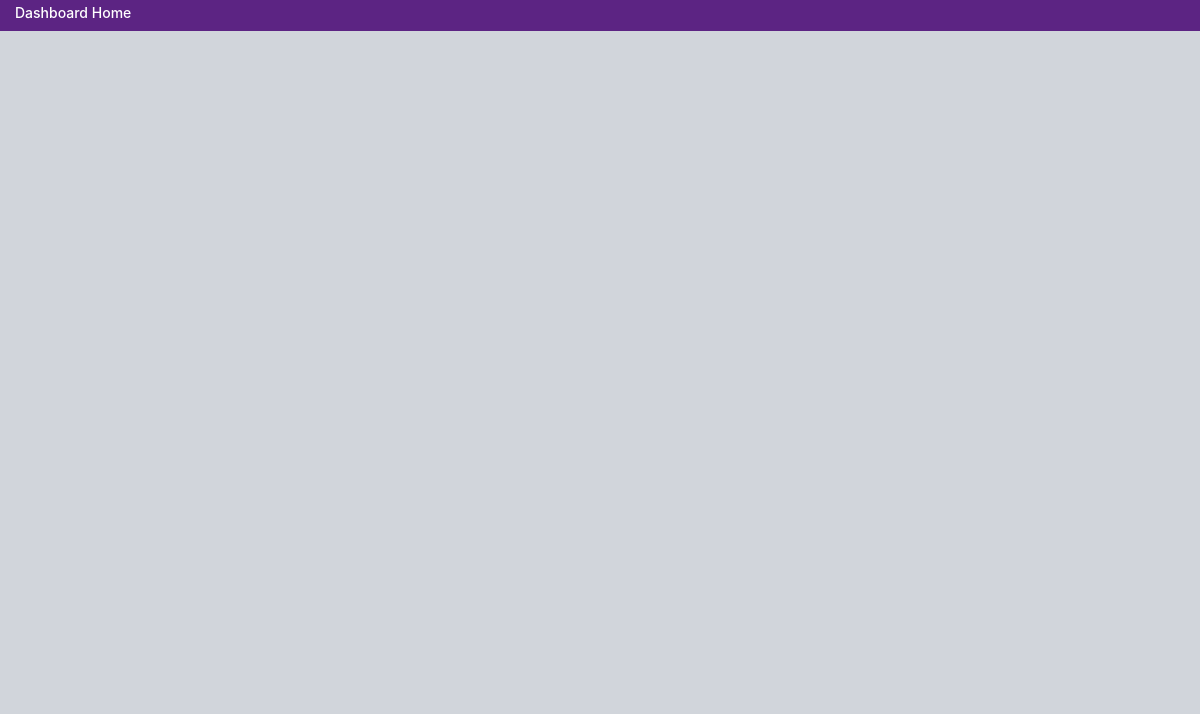
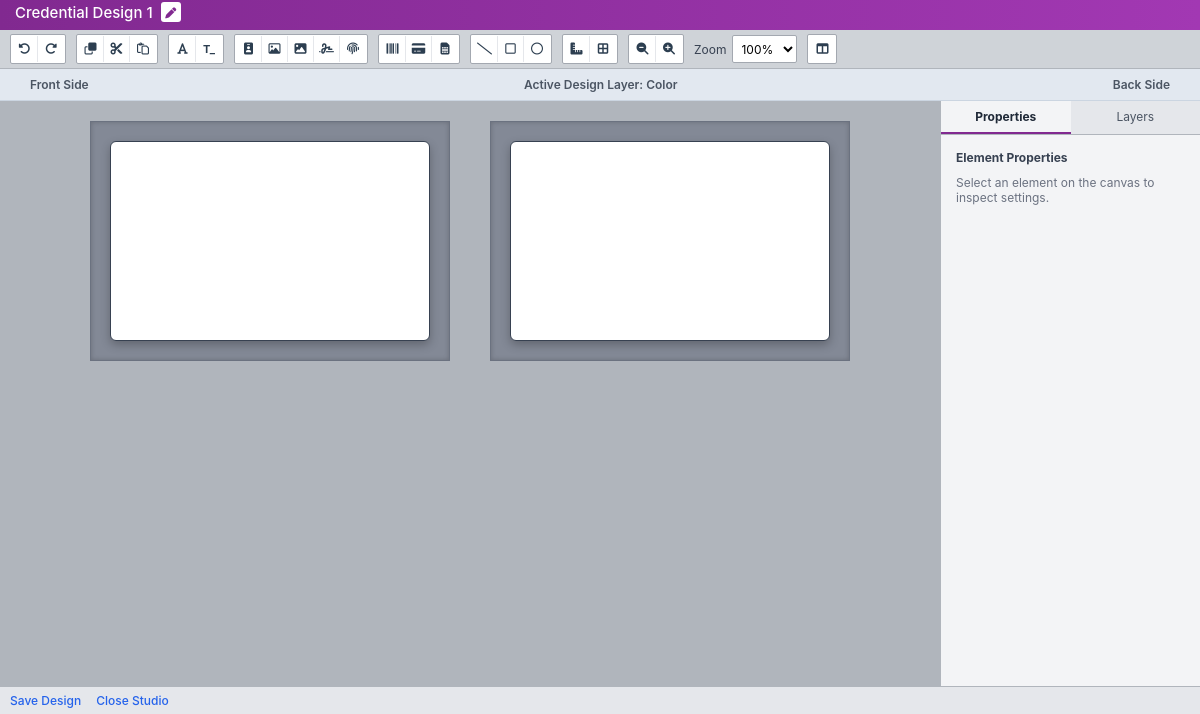
Before and after one commit to htun2oo/PVC-Card-App, an Electron app: page index.html in a window 1200 px wide. Shown: the part 86-800 px from the top of the page. Drawn offline with Linux system fonts and the light colour scheme.

Commit message:
Update index.html

```diff
--- a/index.html
+++ b/index.html
@@ -5,6 +5,9 @@
     <meta http-equiv="X-UA-Compatible" content="IE=edge,chrome=1">
     <meta name="viewport" content="width=device-width, initial-scale=1, maximum-scale=1">
     <title>Adaptive Issuance Instant ID - Desktop Edition</title>
+
+    <!-- FontAwesome for exact UI Icons -->
+    <link rel="stylesheet" href="https://cdnjs.cloudflare.com/ajax/libs/font-awesome/6.4.0/css/all.min.css">
 
     <style>
         * { box-sizing: border-box; margin: 0; padding: 0; font-family: -apple-system, BlinkMacSystemFont, "Segoe UI", Roboto, Helvetica, Arial, sans-serif; }
@@ -44,15 +47,15 @@
             z-index: 1000;
         }
         .nav-left { display: flex; align-items: center; gap: 20px; }
-        .brand-logo { display: flex; align-items: center; gap: 8px; font-weight: bold; color: #5c2483; }
-        .brand-title { font-size: 12px; color: #555; border-left: 1px solid #ccc; padding-left: 10px; line-height: 1.2; }
+        .brand-logo { display: flex; align-items: center; gap: 8px; font-weight: bold; color: #5c2483; font-size: 16px; }
+        .brand-title { font-size: 11px; color: #6b7280; border-left: 1px solid #ccc; padding-left: 10px; line-height: 1.2; }
         .nav-menu { display: flex; gap: 10px; align-items: center; }
-        .nav-item { color: #333; text-decoration: none; cursor: pointer; font-weight: 500; padding: 6px 10px; border-radius: 3px; }
+        .nav-item { color: #374151; text-decoration: none; cursor: pointer; font-weight: 500; padding: 6px 10px; border-radius: 3px; }
         .nav-item:hover { background-color: #f3f4f6; }
 
         /* DROPDOWN MENU */
         .dropdown-wrapper { position: relative; display: inline-block; }
-        .dropdown-trigger { cursor: pointer; padding: 6px 10px; border-radius: 3px; display: flex; align-items: center; gap: 4px; user-select: none; font-weight: 500; }
+        .dropdown-trigger { cursor: pointer; padding: 6px 10px; border-radius: 3px; display: flex; align-items: center; gap: 4px; user-select: none; font-weight: 500; color: #374151; }
         .dropdown-wrapper.active .dropdown-trigger { background-color: #e5e7eb; }
         .dropdown-menu { display: none; position: absolute; top: 100%; left: 0; background-color: #ffffff; border: 1px solid #d1d5db; border-radius: 3px; box-shadow: 0 4px 8px rgba(0,0,0,0.15); min-width: 170px; z-index: 10000; }
         .dropdown-wrapper.active .dropdown-menu { display: block; }
@@ -63,60 +66,108 @@
         .page-view { display: none; flex-direction: column; flex: 1; width: 100%; height: calc(100% - 48px); }
         .page-view.active { display: flex; }
 
-        /* COMMON UI COMPONENTS */
-        .page-banner { background-color: #5c2483; color: #ffffff; padding: 10px 15px; font-size: 14px; font-weight: 500; display: flex; align-items: center; justify-content: space-between; }
-        .content-body-grey { background-color: #d1d5db; flex: 1; padding: 15px; display: flex; flex-direction: column; }
+        /* PURPLE BANNER LIKE IN THE IMAGE */
+        .page-banner {
+            background: linear-gradient(90deg, #812990 0%, #a238b3 100%);
+            color: #ffffff;
+            padding: 8px 15px;
+            font-size: 15px;
+            font-weight: 500;
+            display: flex;
+            align-items: center;
+            gap: 8px;
+        }
+        .edit-title-btn {
+            background: #ffffff;
+            color: #812990;
+            border: none;
+            border-radius: 3px;
+            width: 20px;
+            height: 20px;
+            display: inline-flex;
+            align-items: center;
+            justify-content: center;
+            cursor: pointer;
+            font-size: 11px;
+        }
+
+        .content-body-grey { background-color: #e5e7eb; flex: 1; padding: 15px; display: flex; flex-direction: column; }
         .btn-primary { background-color: #2563eb; color: white; border: none; padding: 6px 16px; font-size: 12px; border-radius: 3px; cursor: pointer; }
         .btn-primary:hover { background-color: #1d4ed8; }
 
-        /* CREDENTIAL MANAGEMENT TABLE VIEW */
-        .filter-section { background-color: #e5e7eb; padding: 8px 12px; display: flex; justify-content: flex-end; align-items: center; gap: 10px; font-size: 12px; border: 1px solid #9ca3af; border-bottom: none; }
-        .filter-input { padding: 4px 8px; border: 1px solid #9ca3af; border-radius: 2px; outline: none; width: 160px; }
-        .data-table-container { background-color: #ffffff; border: 1px solid #9ca3af; }
-        .data-table { width: 100%; border-collapse: collapse; font-size: 12px; }
-        .data-table th { text-align: left; padding: 8px 12px; background-color: #e5e7eb; color: #374151; font-weight: 600; border-bottom: 1px solid #9ca3af; }
-        .data-table td { padding: 8px 12px; border-bottom: 1px solid #e5e7eb; }
-
-        /* DESIGN STUDIO & TOOLBAR */
+        /* EXACT TOOLBAR MATCHING THE ATTACHED IMAGE */
         .design-toolbar {
-            background-color: #e5e7eb;
+            background-color: #cfd3d8;
             border-bottom: 1px solid #b0b5bc;
-            padding: 4px 8px;
+            padding: 4px 10px;
             display: flex;
             align-items: center;
-            gap: 3px;
+            gap: 2px;
             flex-wrap: wrap;
         }
+        .tool-group {
+            display: flex;
+            align-items: center;
+            background-color: #ffffff;
+            border: 1px solid #a3a8b0;
+            border-radius: 2px;
+            padding: 1px;
+        }
         .tool-btn {
-            width: 28px;
-            height: 28px;
-            background-color: #f3f4f6;
-            border: 1px solid #9ca3af;
-            border-radius: 2px;
+            width: 26px;
+            height: 26px;
+            background-color: #ffffff;
+            border: none;
+            border-right: 1px solid #e5e7eb;
             display: flex;
             align-items: center;
             justify-content: center;
             cursor: pointer;
-            font-size: 13px;
-            color: #374151;
+            font-size: 12px;
+            color: #2c3e50;
             user-select: none;
         }
-        .tool-btn:hover { background-color: #d1d5db; border-color: #6b7280; }
-        .tool-divider { width: 1px; height: 22px; background-color: #9ca3af; margin: 0 3px; }
+        .tool-group .tool-btn:last-child {
+            border-right: none;
+        }
+        .tool-btn:hover { background-color: #e2e8f0; }
+        .tool-spacer { width: 6px; }
+
+        .zoom-dropdown {
+            height: 28px;
+            font-size: 12px;
+            border: 1px solid #a3a8b0;
+            padding: 0 4px;
+            border-radius: 2px;
+            background: #fff;
+            outline: none;
+        }
+
+        /* CANVAS SUB-HEADER IN THE IMAGE */
+        .canvas-subheader {
+            background-color: #e2e8f0;
+            padding: 8px 30px;
+            display: flex;
+            justify-content: space-between;
+            align-items: center;
+            font-size: 12px;
+            font-weight: 600;
+            color: #4b5563;
+            border-bottom: 1px solid #cbd5e1;
+        }
 
         /* STUDIO CANVAS WORKSPACE */
-        .studio-workspace { flex: 1; display: flex; background-color: #9ca3af; overflow: hidden; position: relative; }
-        .canvas-area { flex: 1; padding: 20px; display: flex; gap: 30px; overflow: auto; justify-content: center; align-items: flex-start; }
-        .card-container-wrapper { display: flex; flex-direction: column; }
-        .card-title-header { font-size: 12px; font-weight: bold; color: #ffffff; margin-bottom: 8px; text-shadow: 0 1px 2px rgba(0,0,0,0.5); }
-        .card-canvas-outer { width: 360px; height: 240px; background-color: #6b7280; display: flex; align-items: center; justify-content: center; border: 1px dashed #374151; }
-        .id-card { width: 320px; height: 200px; background-color: #ffffff; border-radius: 10px; border: 1px solid #1f2937; box-shadow: 0 4px 10px rgba(0,0,0,0.3); position: relative; }
+        .studio-workspace { flex: 1; display: flex; background-color: #b0b5bc; overflow: hidden; position: relative; }
+        .canvas-area { flex: 1; padding: 20px; display: flex; gap: 40px; overflow: auto; justify-content: center; align-items: flex-start; }
+        .card-container-wrapper { display: flex; flex-direction: column; align-items: center; }
+        .card-canvas-outer { width: 360px; height: 240px; background-color: #838996; display: flex; align-items: center; justify-content: center; border: 1px solid #6b7280; box-shadow: inset 0 0 5px rgba(0,0,0,0.2); }
+        .id-card { width: 320px; height: 200px; background-color: #ffffff; border-radius: 6px; border: 1px solid #374151; box-shadow: 0 4px 10px rgba(0,0,0,0.25); position: relative; }
 
         /* PROPERTIES SIDEBAR */
         .properties-sidebar { width: 260px; background-color: #f3f4f6; border-left: 1px solid #b0b5bc; display: flex; flex-direction: column; }
         .sidebar-tabs { display: flex; background-color: #e5e7eb; border-bottom: 1px solid #b0b5bc; }
         .sidebar-tab { flex: 1; padding: 8px; text-align: center; font-size: 12px; color: #4b5563; cursor: pointer; }
-        .sidebar-tab.active { background-color: #f3f4f6; font-weight: bold; color: #1f2937; border-bottom: 2px solid #5c2483; }
+        .sidebar-tab.active { background-color: #f3f4f6; font-weight: bold; color: #1f2937; border-bottom: 2px solid #812990; }
         .sidebar-content { padding: 15px; font-size: 12px; }
 
         .studio-footer { height: 28px; background-color: #e5e7eb; border-top: 1px solid #b0b5bc; display: flex; align-items: center; padding: 0 10px; font-size: 12px; gap: 15px; }
@@ -141,9 +192,9 @@
         <div id="top-navbar">
             <div class="nav-left">
                 <div class="brand-logo">
-                    <span>ENTRUST</span>
+                    <i class="fa-solid fa-cube"></i> ENTRUST
                 </div>
-                <div class="brand-title">Adaptive Issuance™<br><b>Instant ID</b></div>
+                <div class="brand-title">Adaptive Issuance<br>Instant ID</div>
                 <div class="nav-menu">
                     <a class="nav-item" onclick="navigateTo('home')">Home</a>
                     <div class="dropdown-wrapper" id="dropdown-design">
@@ -171,12 +222,12 @@
         </div>
 
         <!-- VIEW 1: HOME PAGE -->
-        <div id="page-home" class="page-view active">
+        <div id="page-home" class="page-view">
             <div class="page-banner">
                 <span>Dashboard Home</span>
             </div>
-            <div class="content-body-grey">
-                <!-- ပုံပါ Welcome Box ကို ဖယ်ရှားထားပါသည် -->
+            <div class="content-body-grey" style="justify-content: center; align-items: center;">
+                <button class="btn-primary" onclick="navigateTo('card-studio')">Open Designer Studio</button>
             </div>
         </div>
 
@@ -187,73 +238,113 @@
             </div>
             <div class="content-body-grey">
                 <button class="btn-primary" style="align-self: flex-start; margin-bottom: 12px;" onclick="navigateTo('card-studio')">New Credential Design</button>
-                <div class="filter-section">
-                    <label>Search Filter:</label>
-                    <input type="text" class="filter-input" placeholder="Keyword...">
-                </div>
-                <div class="data-table-container">
-                    <table class="data-table">
-                        <thead>
-                            <tr>
-                                <th style="width: 40%;">Credential Design Name</th>
-                                <th style="width: 30%;">Workflow</th>
-                                <th style="width: 30%;">Actions</th>
-                            </tr>
-                        </thead>
-                        <tbody>
-                            <tr>
-                                <td><a href="#" onclick="navigateTo('card-studio')" style="color: #2563eb; text-decoration: none;">Standard Employee ID</a></td>
-                                <td>Default Workflow</td>
-                                <td><button class="btn-primary" onclick="navigateTo('card-studio')">Edit Design</button></td>
-                            </tr>
-                        </tbody>
-                    </table>
-                </div>
             </div>
         </div>
 
-        <!-- VIEW 3: CARD DESIGNER STUDIO -->
-        <div id="page-card-studio" class="page-view">
-            <div class="page-banner" style="background-color: #4a1582;">
-                <span>Credential Design Workspace ✏️</span>
+        <!-- VIEW 3: CARD DESIGNER STUDIO (EXACT MATCH TO THE PHOTO) -->
+        <div id="page-card-studio" class="page-view active">
+            <!-- PURPLE HEADER BANNER -->
+            <div class="page-banner">
+                <span>Credential Design 1</span>
+                <button class="edit-title-btn" title="Edit Name"><i class="fa-solid fa-pen"></i></button>
             </div>
 
-            <!-- STUDIO TOOLBAR -->
+            <!-- TOOLBAR WITH EXACT ICONS FROM IMAGE -->
             <div class="design-toolbar">
-                <div class="tool-btn" title="Undo" onclick="executeAction('Undo')">↶</div>
-                <div class="tool-btn" title="Redo" onclick="executeAction('Redo')">↷</div>
-                <div class="tool-divider"></div>
+                <!-- Undo / Redo -->
+                <div class="tool-group">
+                    <button class="tool-btn" title="Undo" onclick="executeAction('Undo')"><i class="fa-solid fa-rotate-left"></i></button>
+                    <button class="tool-btn" title="Redo" onclick="executeAction('Redo')"><i class="fa-solid fa-rotate-right"></i></button>
+                </div>
+                <div class="tool-spacer"></div>
 
-                <div class="tool-btn" title="Copy" onclick="executeAction('Copy')">📋</div>
-                <div class="tool-btn" title="Cut" onclick="executeAction('Cut')">✂</div>
-                <div class="tool-btn" title="Paste" onclick="executeAction('Paste')">📄</div>
-                <div class="tool-divider"></div>
+                <!-- Duplicate / Cut / Paste -->
+                <div class="tool-group">
+                    <button class="tool-btn" title="Duplicate" onclick="executeAction('Duplicate')"><i class="fa-regular fa-clone"></i></button>
+                    <button class="tool-btn" title="Cut" onclick="executeAction('Cut')"><i class="fa-solid fa-scissors"></i></button>
+                    <button class="tool-btn" title="Paste" onclick="executeAction('Paste')"><i class="fa-regular fa-paste"></i></button>
+                </div>
+                <div class="tool-spacer"></div>
 
-                <div class="tool-btn" title="Static Text" onclick="executeAction('Add Static Text')"><b>T</b></div>
-                <div class="tool-btn" title="Dynamic Text" onclick="executeAction('Add Dynamic Text')"><b>T_</b></div>
-                <div class="tool-divider"></div>
+                <!-- Text Elements -->
+                <div class="tool-group">
+                    <button class="tool-btn" title="Static Text" onclick="executeAction('Add Static Text')"><i class="fa-solid fa-font"></i></button>
+                    <button class="tool-btn" title="Dynamic Text" onclick="executeAction('Add Dynamic Text')"><span style="font-weight: bold; font-size: 11px;">T_</span></button>
+                </div>
+                <div class="tool-spacer"></div>
 
-                <div class="tool-btn" title="Portrait Photo" onclick="executeAction('Add Photo Field')">👤</div>
-                <div class="tool-btn" title="Graphic Image" onclick="executeAction('Add Graphic')">🖼</div>
-                <div class="tool-btn" title="Barcode" onclick="executeAction('Add Barcode')">║▌</div>
-                <div class="tool-btn" title="QR Code" onclick="executeAction('Add QR Code')">🏁</div>
-                <div class="tool-divider"></div>
+                <!-- Photo & Image Elements -->
+                <div class="tool-group">
+                    <button class="tool-btn" title="Portrait Photo Field" onclick="executeAction('Add Photo Field')"><i class="fa-solid fa-id-badge"></i></button>
+                    <button class="tool-btn" title="Static Graphic Image" onclick="executeAction('Add Graphic')"><i class="fa-regular fa-image"></i></button>
+                    <button class="tool-btn" title="Dynamic Image Field" onclick="executeAction('Add Dynamic Image')"><i class="fa-solid fa-image"></i></button>
+                    <button class="tool-btn" title="Signature Field" onclick="executeAction('Add Signature')"><i class="fa-solid fa-signature"></i></button>
+                    <button class="tool-btn" title="Fingerprint Field" onclick="executeAction('Add Fingerprint')"><i class="fa-solid fa-fingerprint"></i></button>
+                </div>
+                <div class="tool-spacer"></div>
 
-                <div class="tool-btn" title="Rectangle" onclick="executeAction('Draw Rectangle')">▭</div>
-                <div class="tool-btn" title="Circle" onclick="executeAction('Draw Circle')">○</div>
+                <!-- Barcode & Card Elements -->
+                <div class="tool-group">
+                    <button class="tool-btn" title="1D/2D Barcode" onclick="executeAction('Add Barcode')"><i class="fa-solid fa-barcode"></i></button>
+                    <button class="tool-btn" title="Magnetic Stripe" onclick="executeAction('Add MagStripe')"><i class="fa-solid fa-credit-card"></i></button>
+                    <button class="tool-btn" title="Smart Card Chip" onclick="executeAction('Add SmartChip')"><i class="fa-solid fa-sim-card"></i></button>
+                </div>
+                <div class="tool-spacer"></div>
+
+                <!-- Shapes: Line / Rectangle / Circle -->
+                <div class="tool-group">
+                    <button class="tool-btn" title="Line" onclick="executeAction('Draw Line')"><i class="fa-solid fa-slash"></i></button>
+                    <button class="tool-btn" title="Rectangle" onclick="executeAction('Draw Rectangle')"><i class="fa-regular fa-square"></i></button>
+                    <button class="tool-btn" title="Circle / Ellipse" onclick="executeAction('Draw Circle')"><i class="fa-regular fa-circle"></i></button>
+                </div>
+                <div class="tool-spacer"></div>
+
+                <!-- Rulers & Grid -->
+                <div class="tool-group">
+                    <button class="tool-btn" title="Show/Hide Rulers" onclick="executeAction('Toggle Rulers')"><i class="fa-solid fa-ruler-combined"></i></button>
+                    <button class="tool-btn" title="Show/Hide Grid" onclick="executeAction('Toggle Grid')"><i class="fa-solid fa-border-all"></i></button>
+                </div>
+                <div class="tool-spacer"></div>
+
+                <!-- Zoom Controls -->
+                <div class="tool-group">
+                    <button class="tool-btn" title="Zoom Out" onclick="executeAction('Zoom Out')"><i class="fa-solid fa-magnifying-glass-minus"></i></button>
+                    <button class="tool-btn" title="Zoom In" onclick="executeAction('Zoom In')"><i class="fa-solid fa-magnifying-glass-plus"></i></button>
+                </div>
+                <div class="tool-spacer"></div>
+
+                <!-- Zoom Level Dropdown -->
+                <span style="font-size: 12px; color: #374151; margin-right: 4px;">Zoom</span>
+                <select class="zoom-dropdown">
+                    <option>100%</option>
+                    <option>150%</option>
+                    <option>200%</option>
+                    <option>50%</option>
+                </select>
+                <div class="tool-spacer"></div>
+
+                <!-- Layout Split View -->
+                <div class="tool-group">
+                    <button class="tool-btn" title="Switch Layout View" onclick="executeAction('Toggle Layout')"><i class="fa-solid fa-table-columns"></i></button>
+                </div>
+            </div>
+
+            <!-- CANVAS SUB-HEADER (AS SHOWN IN THE IMAGE) -->
+            <div class="canvas-subheader">
+                <span>Front Side</span>
+                <span>Active Design Layer: Color</span>
+                <span>Back Side</span>
             </div>
 
             <!-- CANVAS WORKSPACE -->
             <div class="studio-workspace">
                 <div class="canvas-area">
                     <div class="card-container-wrapper">
-                        <div class="card-title-header">Front Side Layer</div>
                         <div class="card-canvas-outer">
                             <div class="id-card" id="card-front"></div>
                         </div>
                     </div>
                     <div class="card-container-wrapper">
-                        <div class="card-title-header">Back Side Layer</div>
                         <div class="card-canvas-outer">
                             <div class="id-card" id="card-back"></div>
                         </div>
@@ -267,8 +358,8 @@
                         <div class="sidebar-tab">Layers</div>
                     </div>
                     <div class="sidebar-content">
-                        <b style="color: #374151;">Element Configuration</b>
-                        <div style="margin-top: 10px;">Select an element on the canvas to inspect and modify properties.</div>
+                        <b style="color: #374151;">Element Properties</b>
+                        <div style="margin-top: 10px; color: #6b7280;">Select an element on the canvas to inspect settings.</div>
                     </div>
                 </div>
             </div>
@@ -314,6 +405,8 @@
                 textElem.style.color = "#1f2937";
                 textElem.style.cursor = "move";
                 frontCard.appendChild(textElem);
+            } else {
+                console.log("Action Triggered:", actionName);
             }
         }
 
```
